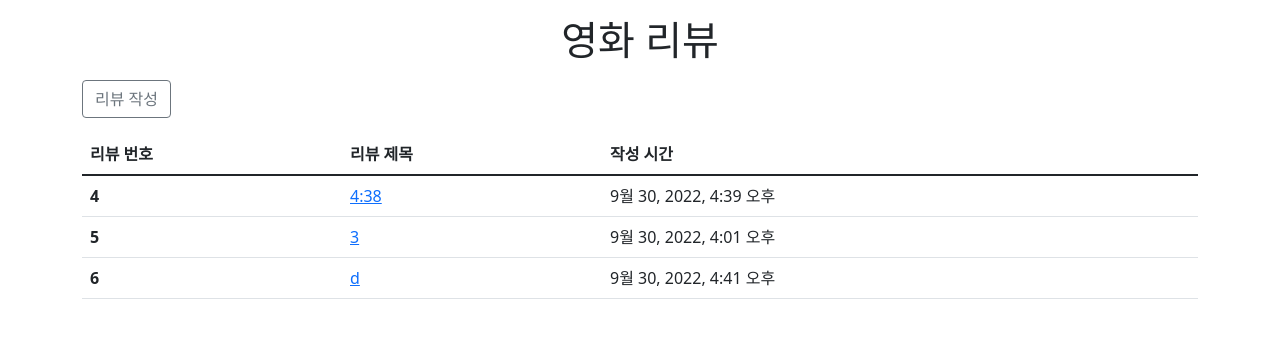
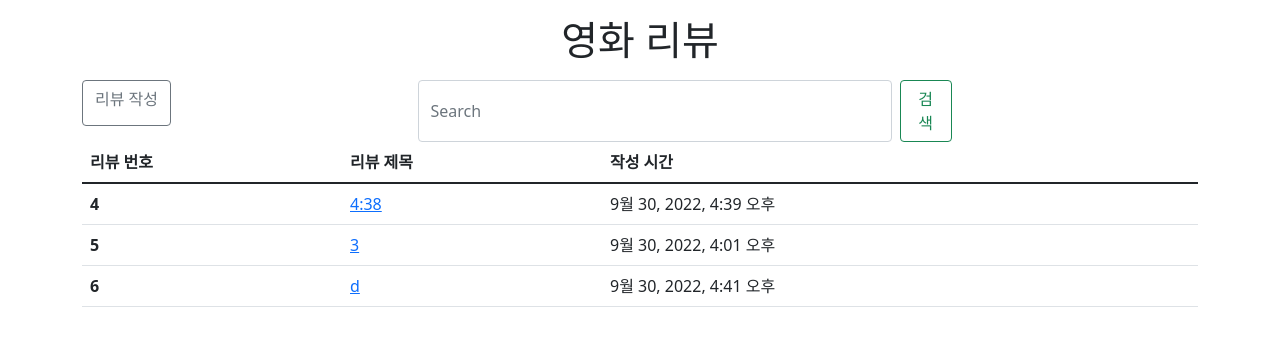
Before and after one commit to ANDONGWOO/-930, a Django app: page /day6/index/ in a window 1280 px wide. Shown: the top 346 px of the page. Run offline with Django 3.2, Linux system fonts and the light colour scheme; data comes from the database, SQL or seed files in the repository.

Commit message:
검색 창 구현(html)

```diff
--- a/day6/models.py
+++ b/day6/models.py
@@ -8,3 +8,4 @@ class Review(models.Model):
     content = models.TextField()
     created_at = models.DateTimeField(auto_now_add=True)
     updated_at = models.DateTimeField(auto_now=True)
+    #모델 설계하고
--- a/day6/templates/day6/create.html
+++ b/day6/templates/day6/create.html
@@ -12,6 +12,7 @@
   <div class="mb-3">
     <label for="review-title" class="form-label">리뷰 제목</label>
     <input type="text" class="form-control" name="title" id="review-title" aria-describedby="emailHelp" required>
+    <!-- 입력 받아서 -->
   </div>
   <div class="mb-3">
     <label for="review-content" class="form-label">리뷰 내용</label>
--- a/day6/templates/day6/index.html
+++ b/day6/templates/day6/index.html
@@ -8,8 +8,15 @@
 
 {% block base %}
 <h1 class="text-center my-3">영화 리뷰</h1>
-<div class="container">
+<div class="container d-flex">
   <a class="btn btn-outline-secondary mb-3" href="{% url 'day6:create' %}" role="button">리뷰 작성</a>
+  <div class="container-fluid w-50 ">
+    <!-- 검색 창 -->
+    <form class="d-flex" role="search">
+      <input class="form-control me-2" type="search" placeholder="Search" aria-label="Search">
+      <button class="btn btn-outline-success" type="submit">검색</button>
+    </form>
+  </div>
 </div>
 <div class="container">
   <table class="table">
--- a/day6/urls.py
+++ b/day6/urls.py
@@ -7,6 +7,7 @@ app_name = "day6"
 urlpatterns = [
     path("index/", views.index, name="index"),
     path("create/", views.create, name="create"),
+    #url만들기
     path("created/", views.created, name="created"),
     path("detail/<int:pk>/", views.detail, name="detail"),
     path("delete/<int:pk>/", views.delete, name="delete"),
--- a/day6/views.py
+++ b/day6/views.py
@@ -15,6 +15,7 @@ def index(request):
 
 def create(request):
     return render(request, "day6/create.html")
+    # 함수 만들고
 
 
 def created(request):
@@ -55,5 +56,4 @@ def editted(request, pk):
     review.title = new_title
     review.content = new_content
     review.save()
-
     return redirect("day6:index")
--- a/pair/urls.py
+++ b/pair/urls.py
@@ -19,4 +19,5 @@ from django.urls import path, include
 urlpatterns = [
     path("admin/", admin.site.urls),
     path("day6/", include("day6.urls")),
+
 ]
```
